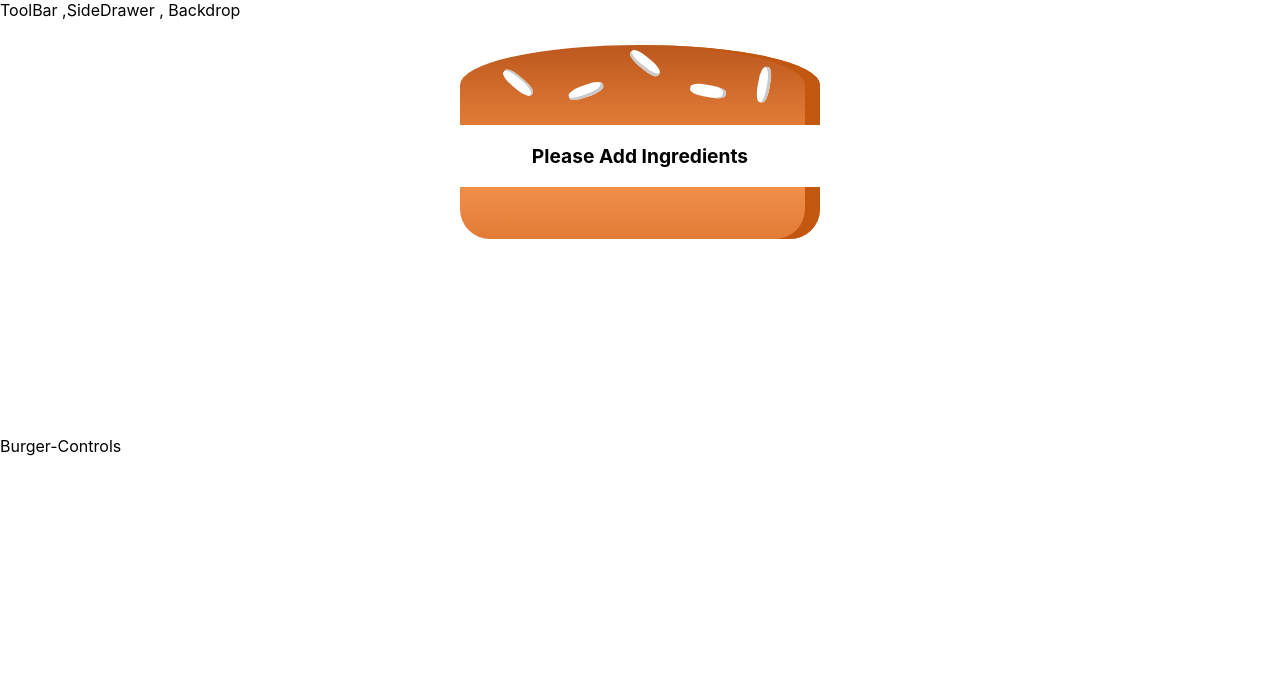
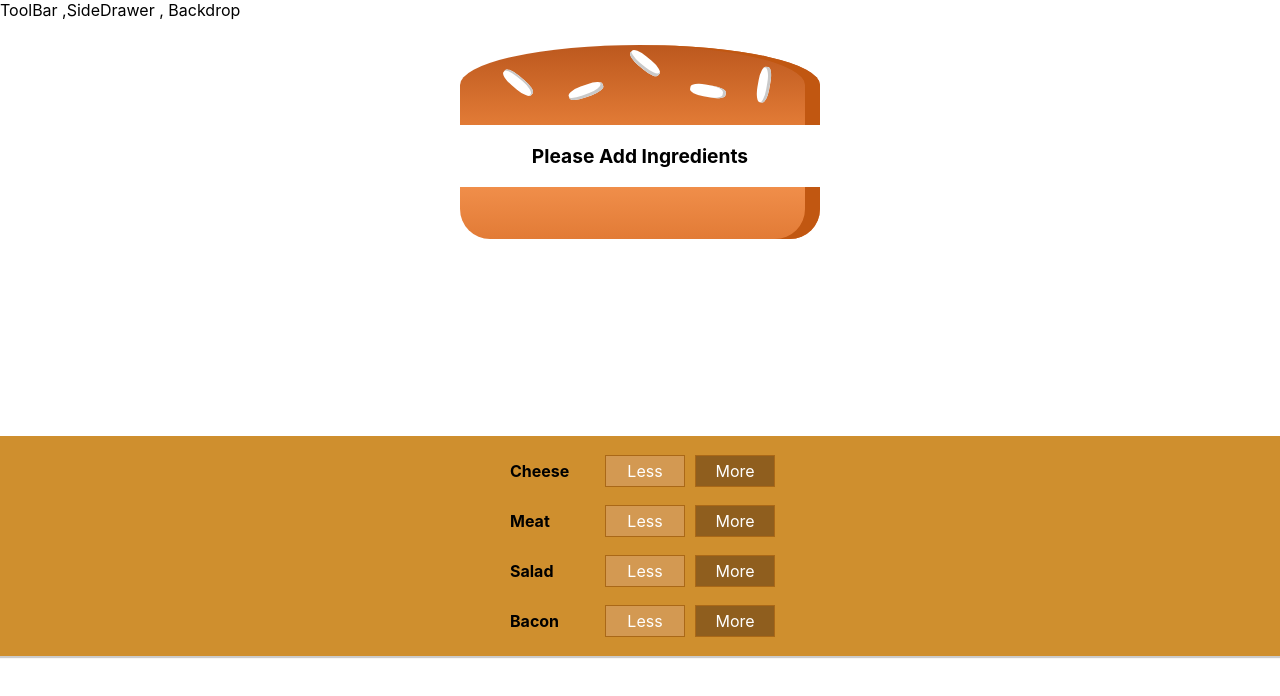
Before and after one commit to rahulgundiya/Burger-App, a React (Create React App) app in the folder burger-app/: page / in a window 1280 px wide. Shown: the top 696 px of the page. Built offline with nearby package versions, Linux system fonts and the light colour scheme.

Commit message:
OutPutting multiple Build-Controls

```diff
--- a/burger-app/src/components/Burger/BuildControls/BuildControl/BuildControl.js
+++ b/burger-app/src/components/Burger/BuildControls/BuildControl/BuildControl.js
@@ -1,7 +1,7 @@
 import React from 'react';
 import classes from './BuildControl.module.css'
 const buildControl = (props) => (
-    <div className={classses.buildControl}>
+    <div className={classes.BuildControl}>
 <div className={classes.Label}>{props.label}</div>
 <button className={classes.Less}>Less</button>
 <button className= {classes.More}>More</button>
--- a/burger-app/src/components/Burger/BuildControls/BuildControls.js
+++ b/burger-app/src/components/Burger/BuildControls/BuildControls.js
@@ -1,9 +1,19 @@
 import React from 'react'
-import classes from './BuildControls.css'
-const buildControls = (props) => {
-    <div>
+import classes from './BuildControls.module.css'
+import BuildControl from './BuildControl/BuildControl'
 
+const controls =[
+    {label:'Cheese' , type:'cheese'},
+    {label:'Meat' , type:'meat'},
+    {label:'Salad' , type:'salad'},
+    {label:'Bacon' , type:'bacon'}
+]
+const buildControls = (props) => (
+    <div className={classes.BuildControls}>
+  {controls.map(ctrl=>(
+      <BuildControl key={ctrl.label} label={ctrl.label} />
+  ))}
     </div>
-}
+)
 
 export default buildControls;
--- a/burger-app/src/container/BuilderBurger/BurgerBuilder.js
+++ b/burger-app/src/container/BuilderBurger/BurgerBuilder.js
@@ -1,6 +1,7 @@
 import React , {Component} from 'react'
 import ReactAux from '../../hoc/ReactAux';
-import Burger from '../../components/Burger/Burger'
+import Burger from '../../components/Burger/Burger';
+import BuildControls from '../../components/Burger/BuildControls/BuildControls'
 class BurgerBuilder extends Component {
 state ={
     ingredients:{
@@ -16,7 +17,7 @@
         return (
             <ReactAux>
                 <Burger ingredients={this.state.ingredients} />
-                <div>Burger-Controls</div>
+                <BuildControls/>
 
             </ReactAux>
         )
```
